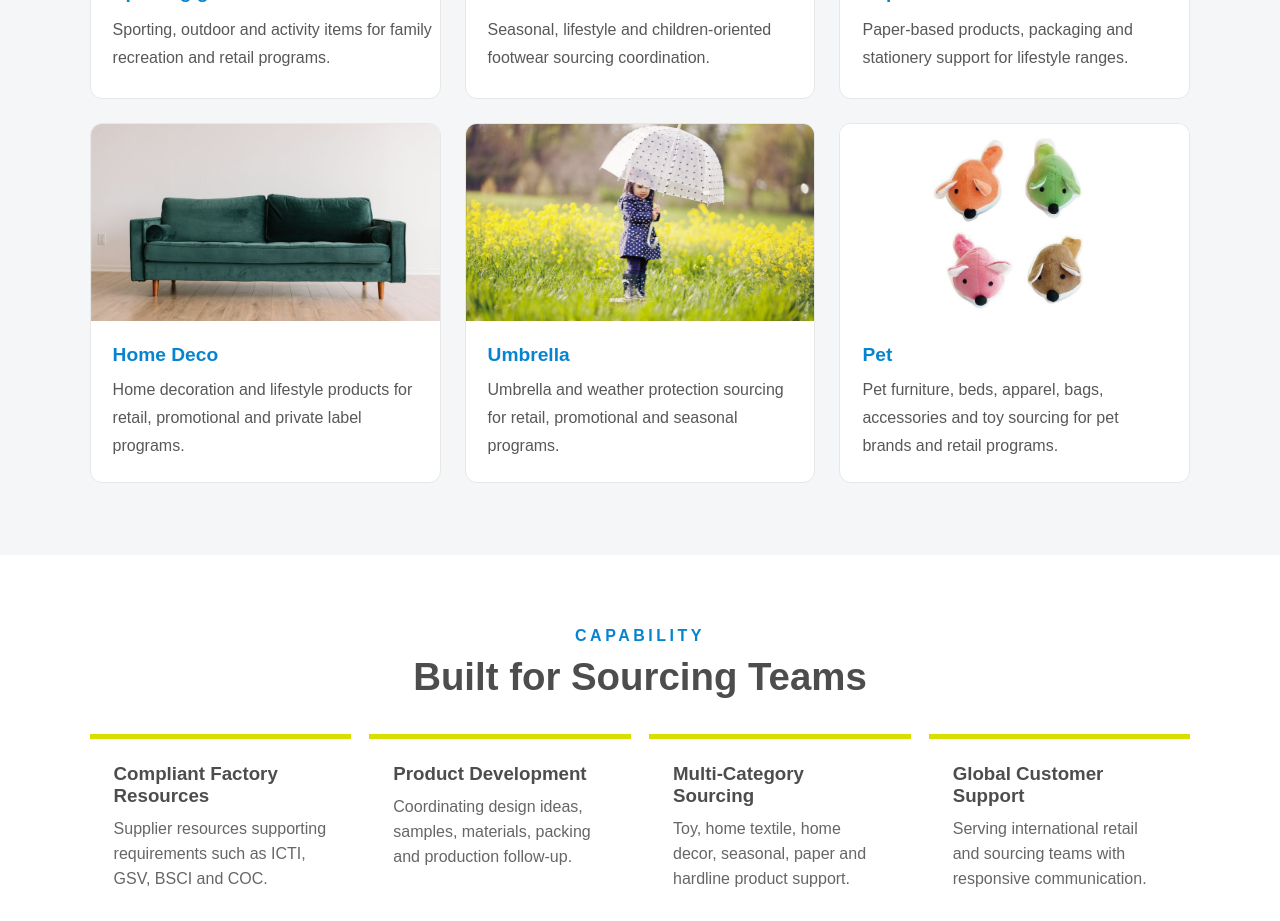
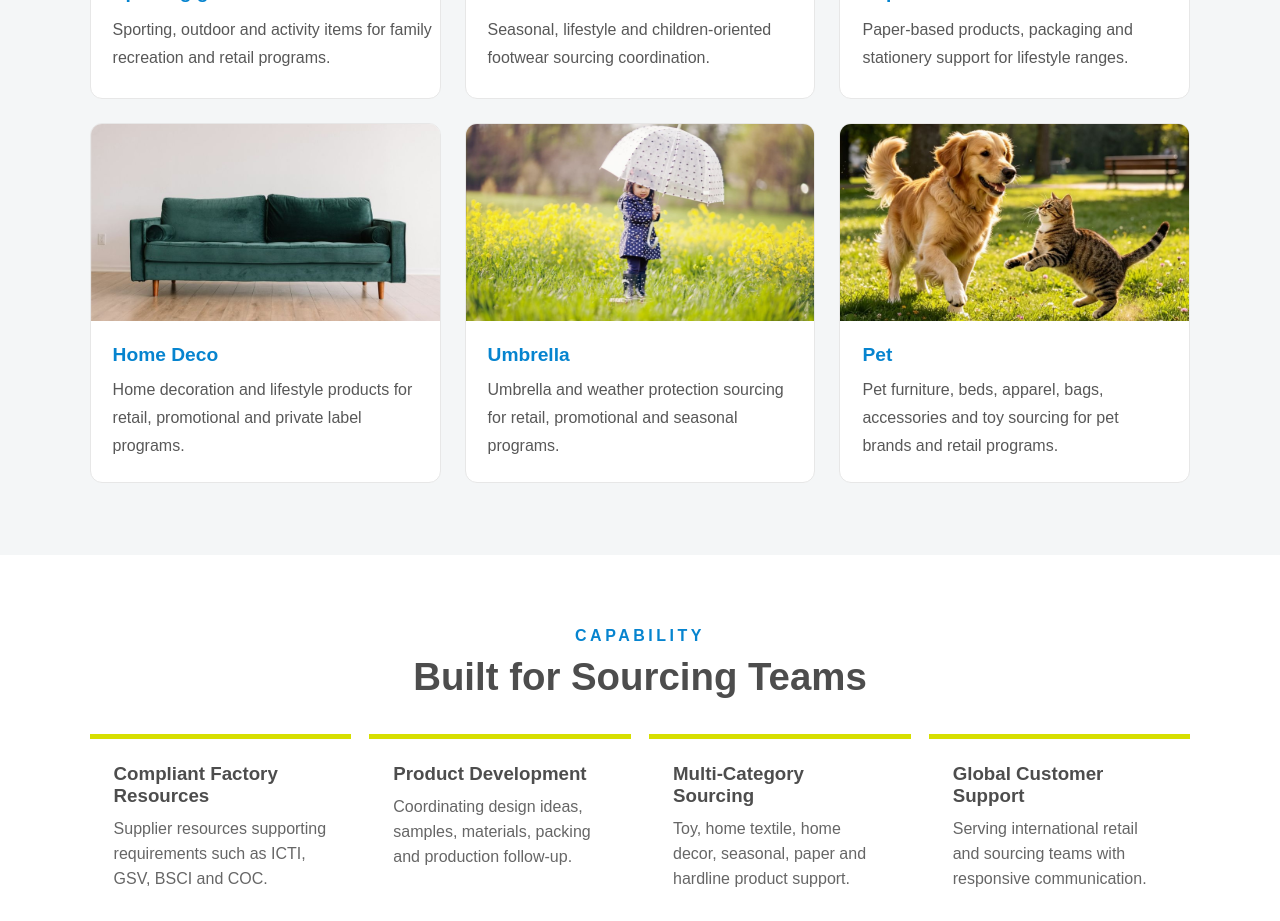
Before and after one commit to KJADEHOME/masadvp-website, a Next.js app: page / in a window 1280 px wide. Shown: the part 2540-3461 px from the top of the page. Built offline with nearby package versions, Linux system fonts and the light colour scheme.

Commit message:
Pet category: use AI-generated dog & cat scene as cover image

```diff
--- a/app/site-data.js
+++ b/app/site-data.js
@@ -177,7 +177,7 @@ export const productCategories = [
     name: "Pet",
     summary:
       "Pet furniture, beds, apparel, bags, accessories and toy sourcing for pet brands and retail programs.",
-    image: "/assets/pet-01.jpg",
+    image: "/assets/pet-cover.jpg",
     subcategories: ["Cat Tree", "Pet Bed", "Pet Apparel", "Pet Accessories", "Pet Bag", "Pet Toy"],
     products: makeProducts(petImages, "Pet")
   }
```
Also changed, not shown: public/assets/pet-cover.jpg (added).
